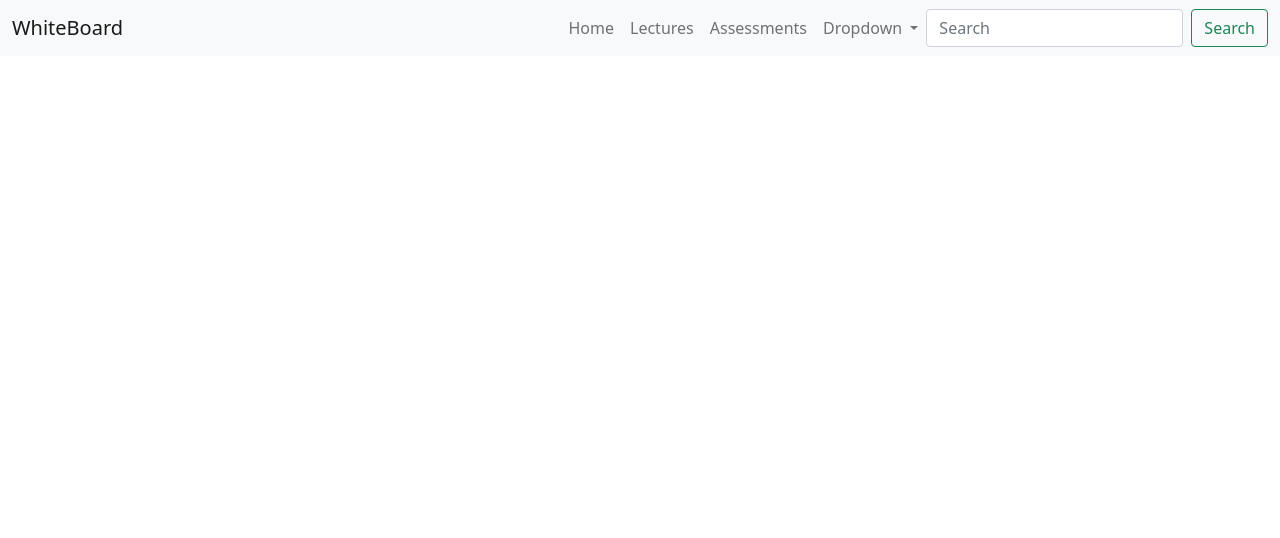
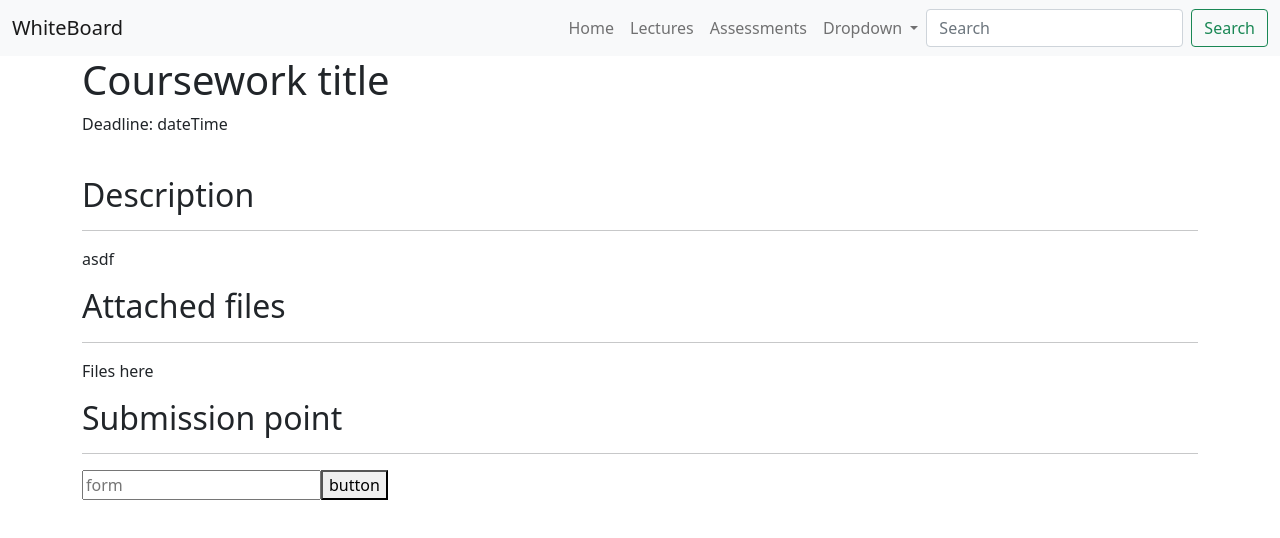
Before and after one commit to seunghun1ee/whiteboard-node-vue, a Vue app in the folder frontend/: page /coursework/1 in a window 1280 px wide. Shown: the top 538 px of the page. Built offline with nearby package versions, Linux system fonts and the light colour scheme.

Commit message:
mock coursework info & submission page

```diff
--- a/frontend/src/components/assessment.vue
+++ b/frontend/src/components/assessmentDashboard.vue
@@ -21,14 +21,16 @@
     <h2>Coursework</h2>
     <hr>
     <ul>
-      <li><a href="#">Lorem ipsum dolor - COMS10001 Mathematics for CS</a> - 5 days 12 hours left</li>
+      <li>
+        <a href="/coursework/1/">Lorem ipsum dolor - COMS10001 Mathematics for CS</a> - 10 days 12 hours left
+      </li>
     </ul>
   </div>
 </template>
 
 <script>
 export default {
-  name: "assessment"
+  name: "assessmentDashboard"
 }
 </script>
 
--- /dev/null
+++ b/frontend/src/components/assessments/coursework.vue
@@ -0,0 +1,29 @@
+<template>
+  <div>
+    <h1>Coursework title</h1>
+    <p>Deadline: dateTime</p>
+    <br>
+    <h2>Description</h2>
+    <hr>
+    <p>asdf</p>
+    <h2>Attached files</h2>
+    <hr>
+    <p>Files here</p>
+    <h2>Submission point</h2>
+    <hr>
+    <form>
+      <input placeholder="form">
+      <button>button</button>
+    </form>
+  </div>
+</template>
+
+<script>
+export default {
+  name: "coursework"
+}
+</script>
+
+<style scoped>
+
+</style>
```
Also changed, not shown: frontend/src/common.js (+7 -2 lines).
